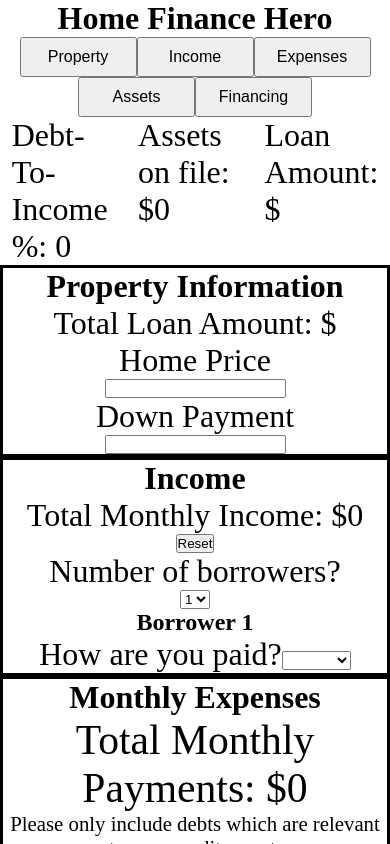
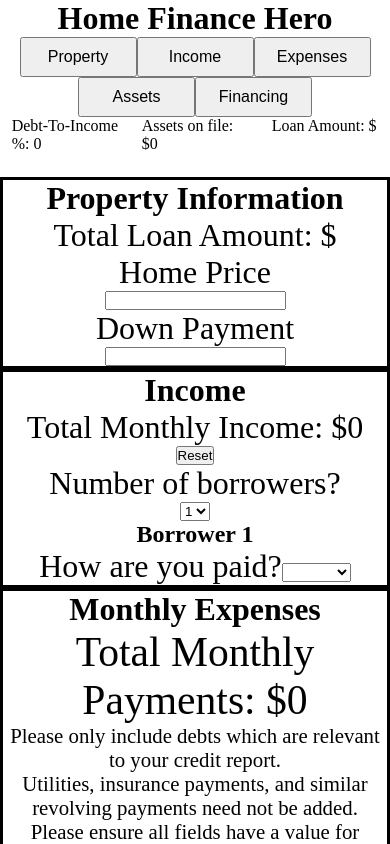
Before and after one commit to jschoff155/homefinancehero, a React (Create React App) app: page / in a window 390 px wide. Shown: the top 844 px of the page. Built offline with nearby package versions, Linux system fonts and the light colour scheme.

Commit message:
Made Status bar responsive.

```diff
--- a/src/StyleSheets/statusbar.css
+++ b/src/StyleSheets/statusbar.css
@@ -16,3 +16,15 @@
 h1{
     text-align: center;
 }
+
+@media only screen and
+(max-device-width:800px){
+    .statusBar{
+        margin-bottom:20px;
+    }
+    .statusItem{
+        width:30%;
+        height:40px;
+        font-size: 1em
+    }
+}
```
